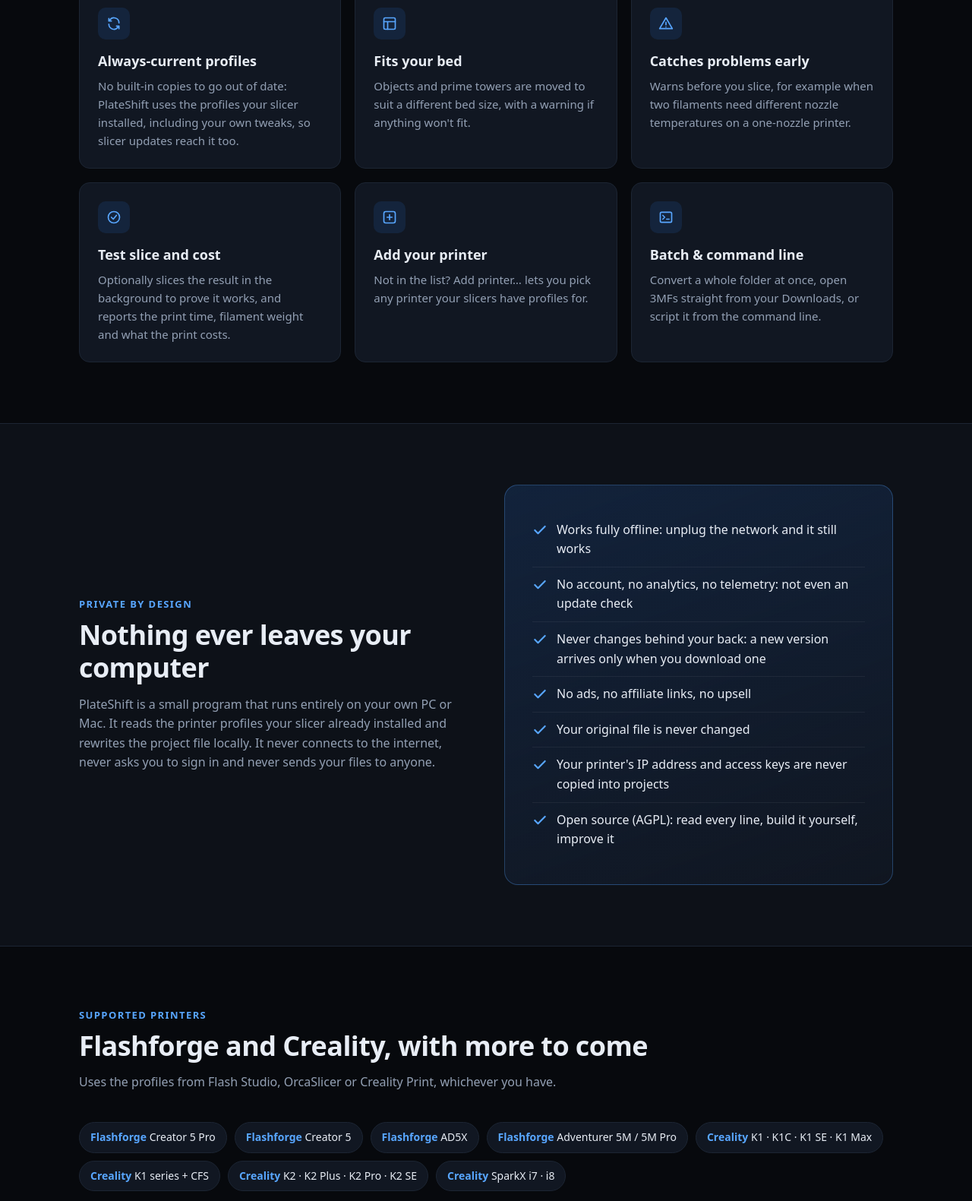
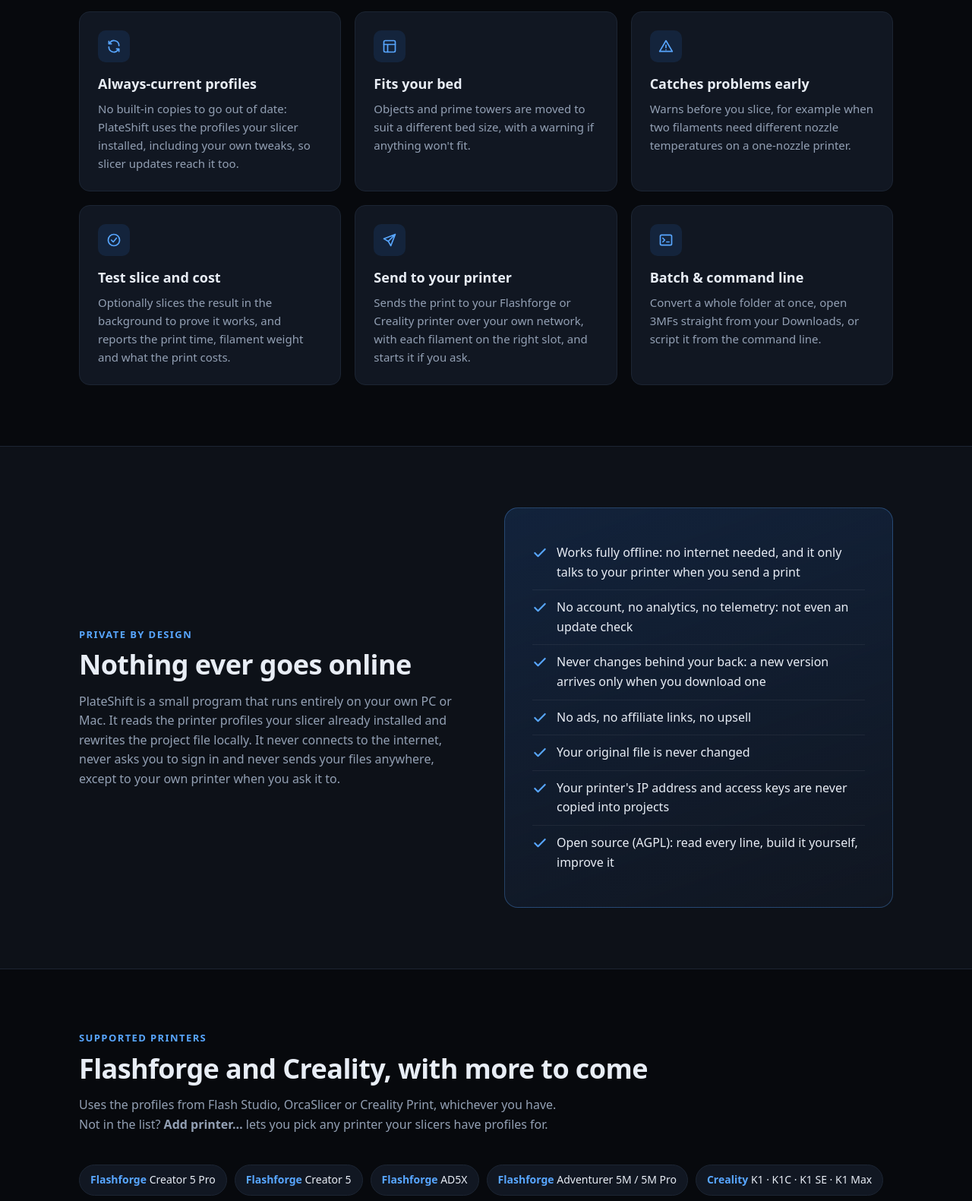
Before and after one commit to viceroy172/PlateShift, a plain HTML site: page website/index.html in a window 1280 px wide. Shown: the part 1207-2788 px from the top of the page at 76% size. Drawn offline with Linux system fonts and the light colour scheme.

Commit message:
Website: send to printer

```diff
--- a/website/index.html
+++ b/website/index.html
@@ -180,6 +180,7 @@
         {"@type": "Question", "name": "Does it keep the colours of multicolour models?", "acceptedAnswer": {"@type": "Answer", "text": "Yes. Painted colours move to your printer's toolheads (Creator 5) or slots (AD5X, Creality CFS). If a project has more colours than your printer, similar ones are merged for you, and you can change any of it."}},
         {"@type": "Question", "name": "Which printers does PlateShift support?", "acceptedAnswer": {"@type": "Answer", "text": "Flashforge Creator 5 Pro, Creator 5, AD5X, Adventurer 5M and 5M Pro, and the Creality K1, K1C, K1 SE, K1 Max (with or without the CFS), K2, K2 Plus, K2 Pro, K2 SE and SparkX i7 and i8."}},
         {"@type": "Question", "name": "Do I need anything else installed?", "acceptedAnswer": {"@type": "Answer", "text": "A slicer that has your printer's profiles: Flash Studio or OrcaSlicer for Flashforge, OrcaSlicer or Creality Print for Creality. PlateShift reads the profiles your slicer already installed."}},
+        {"@type": "Question", "name": "Can it send the print straight to my printer?", "acceptedAnswer": {"@type": "Answer", "text": "Yes, for Flashforge (Creator 5, AD5X, Adventurer 5M) and Creality printers on stock firmware (K1 family, K2, SparkX). After converting, Send to printer… uploads the print over your own network, with each filament on the matching slot, and starts it only if you tick Start printing now. Flashforge printers also need their serial number and check code, which PlateShift reads from Flash Studio if it has connected to the printer."}},
         {"@type": "Question", "name": "Is it free? Does it upload my files?", "acceptedAnswer": {"@type": "Answer", "text": "It's free and open source (GNU AGPL). It never connects to the internet: everything happens on your own computer, and your original file is never changed."}},
         {"@type": "Question", "name": "Does it work on Mac and Linux?", "acceptedAnswer": {"@type": "Answer", "text": "Yes. There's a Windows program, a Mac app and a Linux AppImage to download. On Linux it can also run from source with Python."}}
       ]
@@ -203,6 +204,7 @@
     <symbol id="i-badge" viewBox="0 0 24 24"><circle cx="12" cy="12" r="9"/><path d="m8 12 3 3 5-6"/></symbol>
     <symbol id="i-terminal" viewBox="0 0 24 24"><rect x="3" y="4" width="18" height="16" rx="2"/><path d="m7 9 3 3-3 3M13 15h4"/></symbol>
     <symbol id="i-refresh" viewBox="0 0 24 24"><path d="M20 11a8 8 0 0 0-14.6-4.5L4 8M4 4v4h4M4 13a8 8 0 0 0 14.6 4.5L20 16M20 20v-4h-4"/></symbol>
+    <symbol id="i-send" viewBox="0 0 24 24"><path d="M21 3 10 14M21 3l-7 18-4-7-7-4z"/></symbol>
     <symbol id="i-plus" viewBox="0 0 24 24"><rect x="3" y="3" width="18" height="18" rx="3"/><path d="M12 8v8M8 12h8"/></symbol>
     <symbol id="i-alert" viewBox="0 0 24 24"><path d="M12 3 2 20h20z"/><path d="M12 10v4M12 17.5v.01"/></symbol>
     <symbol id="i-monitor" viewBox="0 0 24 24"><rect x="3" y="4" width="18" height="12" rx="2"/><path d="M8 20h8M12 16v4"/></symbol>
@@ -234,7 +236,8 @@
       <span class="pill"><svg class="i"><use href="#i-lock"/></svg>100% on your own computer · free &amp; open source</span>
       <h1>Print any Bambu project on <span>your own printer</span></h1>
       <p class="lead">PlateShift converts Bambu Studio and MakerWorld 3MF projects so they open ready to print
-        on Flashforge and Creality printers, colours, supports and all. No uploads, no account, no internet.</p>
+        on Flashforge and Creality printers, colours, supports and all, then sends them straight to your printer if you like.
+        No cloud, no account, no internet.</p>
       <div class="cta">
         <a class="btn btn-primary" href="#download"><svg class="i"><use href="#i-down"/></svg>Download free</a>
         <a class="btn btn-ghost" href="https://github.com/viceroy172/PlateShift">View on GitHub</a>
@@ -269,8 +272,8 @@
         <p>Warns before you slice, for example when two filaments need different nozzle temperatures on a one-nozzle printer.</p></div>
       <div class="card"><div class="icon"><svg class="i"><use href="#i-badge"/></svg></div><h3>Test slice and cost</h3>
         <p>Optionally slices the result in the background to prove it works, and reports the print time, filament weight and what the print costs.</p></div>
-      <div class="card"><div class="icon"><svg class="i"><use href="#i-plus"/></svg></div><h3>Add your printer</h3>
-        <p>Not in the list? Add printer… lets you pick any printer your slicers have profiles for.</p></div>
+      <div class="card"><div class="icon"><svg class="i"><use href="#i-send"/></svg></div><h3>Send to your printer</h3>
+        <p>Sends the print to your Flashforge or Creality printer over your own network, with each filament on the right slot, and starts it if you ask.</p></div>
       <div class="card"><div class="icon"><svg class="i"><use href="#i-terminal"/></svg></div><h3>Batch &amp; command line</h3>
         <p>Convert a whole folder at once, open 3MFs straight from your Downloads, or script it from the command line.</p></div>
     </div>
@@ -281,14 +284,14 @@
   <div class="wrap privacy">
     <div>
       <div class="eyebrow">Private by design</div>
-      <h2>Nothing ever leaves your computer</h2>
+      <h2>Nothing ever goes online</h2>
       <p class="sub" style="margin-bottom:0">PlateShift is a small program that runs entirely on your own PC or Mac. It reads the printer
         profiles your slicer already installed and rewrites the project file locally. It never connects to the internet,
-        never asks you to sign in and never sends your files to anyone.</p>
+        never asks you to sign in and never sends your files anywhere, except to your own printer when you ask it to.</p>
     </div>
     <div class="shield">
       <ul>
-        <li><svg class="i"><use href="#i-check"/></svg><span>Works fully offline: unplug the network and it still works</span></li>
+        <li><svg class="i"><use href="#i-check"/></svg><span>Works fully offline: no internet needed, and it only talks to your printer when you send a print</span></li>
         <li><svg class="i"><use href="#i-check"/></svg><span>No account, no analytics, no telemetry: not even an update check</span></li>
         <li><svg class="i"><use href="#i-check"/></svg><span>Never changes behind your back: a new version arrives only when you download one</span></li>
         <li><svg class="i"><use href="#i-check"/></svg><span>No ads, no affiliate links, no upsell</span></li>
@@ -304,7 +307,8 @@
   <div class="wrap">
     <div class="eyebrow">Supported printers</div>
     <h2>Flashforge and Creality, with more to come</h2>
-    <p class="sub">Uses the profiles from Flash Studio, OrcaSlicer or Creality Print, whichever you have.</p>
+    <p class="sub">Uses the profiles from Flash Studio, OrcaSlicer or Creality Print, whichever you have.
+      Not in the list? <b>Add printer…</b> lets you pick any printer your slicers have profiles for.</p>
     <div class="chips">
       <span class="chip"><b>Flashforge</b> Creator 5 Pro</span><span class="chip"><b>Flashforge</b> Creator 5</span>
       <span class="chip"><b>Flashforge</b> AD5X</span><span class="chip"><b>Flashforge</b> Adventurer 5M / 5M Pro</span>
@@ -321,7 +325,7 @@
     <div class="grid steps">
       <div class="step"><h3>Pick your printer</h3><p>Choose your printer, and if you like, your own print profile.</p></div>
       <div class="step"><h3>Drop in the 3MF</h3><p>Check which colour goes on which toolhead or slot, then click Convert.</p></div>
-      <div class="step"><h3>Open and print</h3><p>Open the converted copy in your slicer with File → Open Project.</p></div>
+      <div class="step"><h3>Open and print</h3><p>Open the converted copy in your slicer, or send it straight to your printer.</p></div>
     </div>
   </div>
 </section>
@@ -358,6 +362,7 @@
       <details><summary>Does it keep the colours of multicolour models?</summary><p>Yes. Painted colours move to your printer's toolheads (Creator 5) or slots (AD5X, Creality CFS). If a project has more colours than your printer, similar ones are merged for you, and you can change any of it.</p></details>
       <details><summary>Which printers does PlateShift support?</summary><p>Flashforge Creator 5 Pro, Creator 5, AD5X, Adventurer 5M and 5M Pro, and the Creality K1, K1C, K1 SE, K1 Max (with or without the CFS), K2, K2 Plus, K2 Pro, K2 SE and SparkX i7 and i8.</p></details>
       <details><summary>Do I need anything else installed?</summary><p>A slicer that has your printer's profiles: Flash Studio or OrcaSlicer for Flashforge, OrcaSlicer or Creality Print for Creality. PlateShift reads the profiles your slicer already installed.</p></details>
+      <details><summary>Can it send the print straight to my printer?</summary><p>Yes, for Flashforge (Creator 5, AD5X, Adventurer 5M) and Creality printers on stock firmware (K1 family, K2, SparkX). After converting, <b>Send to printer…</b> uploads the print over your own network, with each filament on the matching slot, and starts it only if you tick <b>Start printing now</b>. Flashforge printers also need their serial number and check code, which PlateShift reads from Flash Studio if it has connected to the printer.</p></details>
       <details><summary>Is it free? Does it upload my files?</summary><p>It's free and open source (GNU AGPL), with no ads. It never connects to the internet: no uploads, no analytics, no automatic updates. Everything happens on your own computer, and your original file is never changed.</p></details>
       <details><summary>Does it work on Mac and Linux?</summary><p>Yes. There's a Windows program, a Mac app and a Linux AppImage to download. On Linux it can also run from source with Python.</p></details>
     </div>
```
